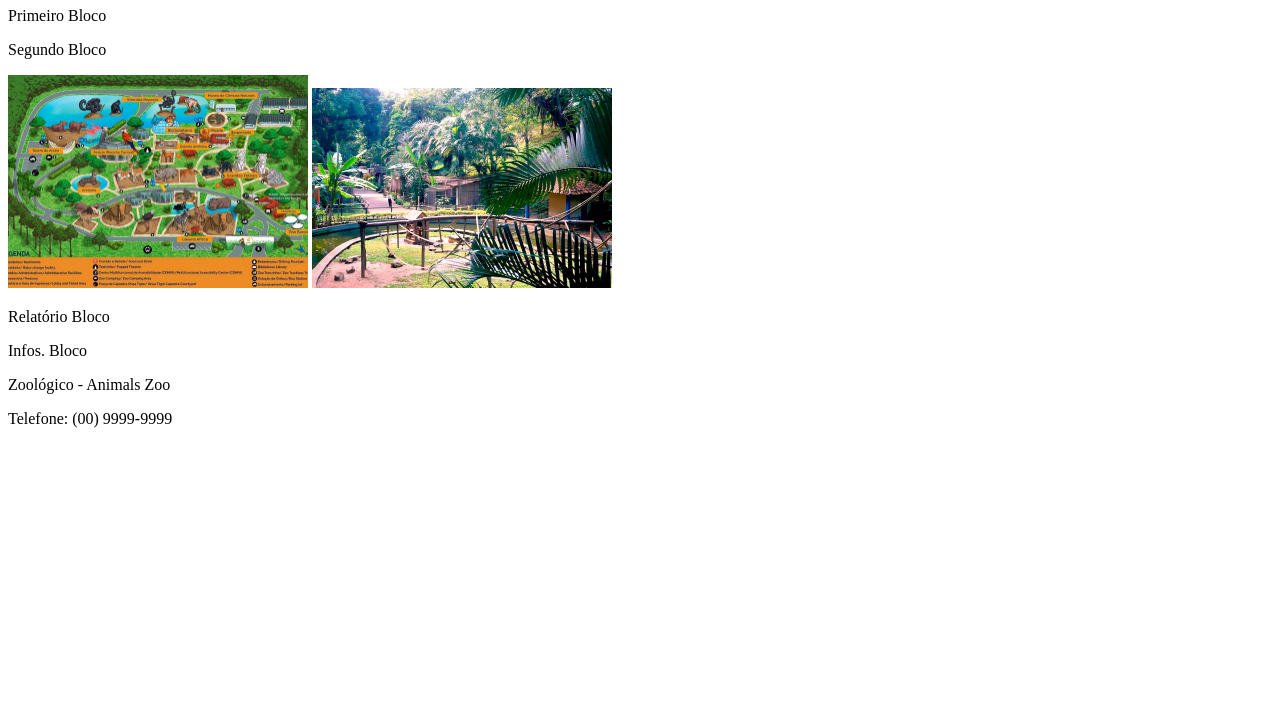
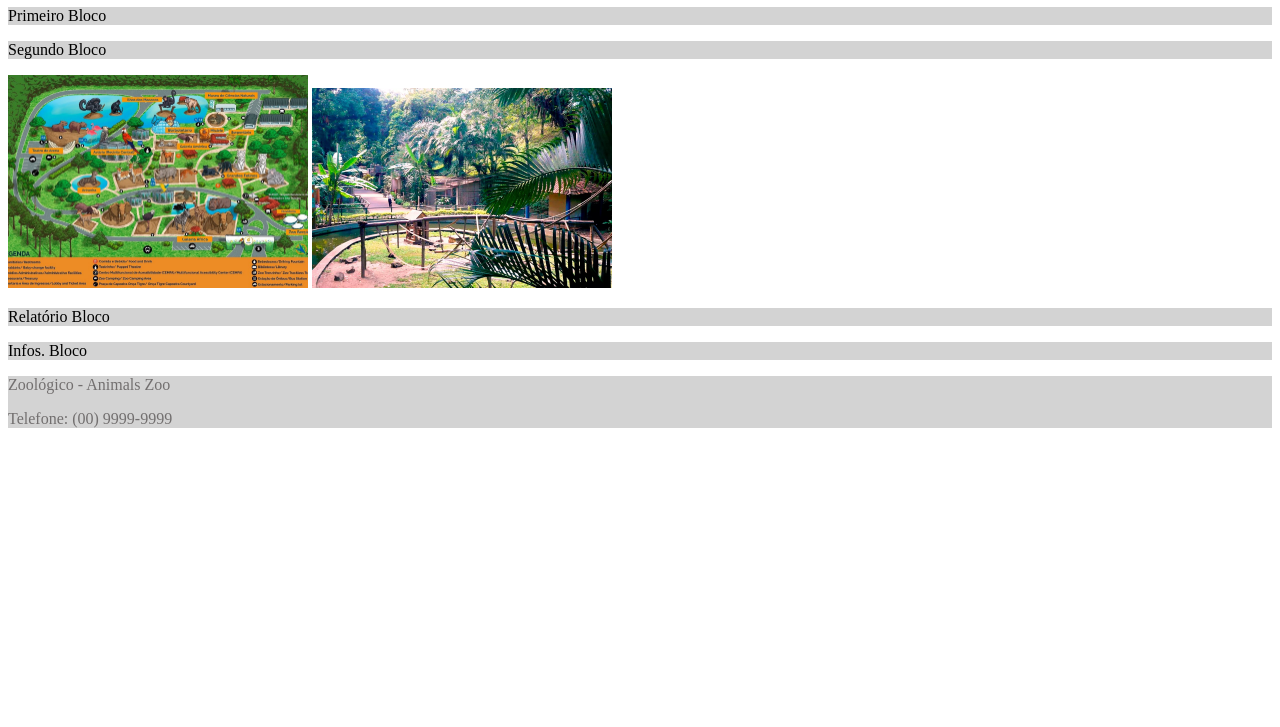
Before and after one commit to Fernando-vitorrr/site-Zool-gico, a plain HTML site: page index.html in a window 1280 px wide. Shown: the part 73-800 px from the top of the page. Drawn offline with Linux system fonts and the light colour scheme.

Commit message:
alterações com estilos

```diff
--- a/index.html
+++ b/index.html
@@ -5,20 +5,55 @@
     <meta http-equiv="X-UA-Compatible" content="IE=edge" />
     <meta name="viewport" content="width=device-width, initial-scale=1.0" />
     <title>Animals Zoo</title>
+
+    <style>
+      body {
+        background-color: rgba(255, 255, 255, 0.851);
+      }
+      h1 {
+        color: aqua;
+      }
+
+      #pri_bloco {
+        background-color: lightgrey;
+      }
+      #seg_bloco {
+        background-color: lightgrey;
+      }
+
+      #rela_bloco {
+        background-color: lightgrey;
+      }
+      #info_bloco {
+        background-color: lightgrey;
+      }
+
+      footer {
+        background-color: lightgrey;
+      }
+
+      #roda_1 {
+        color: rgb(114, 111, 111);
+      }
+
+      #roda_2 {
+        color: rgb(114, 111, 111);
+      }
+    </style>
   </head>
   <body>
     <h1>Animals Zoo</h1>
-    <p>Primeiro Bloco</p>
-    <p>Segundo Bloco</p>
+    <p id="pri_bloco">Primeiro Bloco</p>
+    <p id="seg_bloco">Segundo Bloco</p>
 
     <img src="img/mapa-zoo.jpeg" width="300px" />
     <img src="img/zoologico.jpg" width="300px" />
-    <p>Relatório Bloco</p>
-    <p>Infos. Bloco</p>
+    <p id="rela_bloco">Relatório Bloco</p>
+    <p id="info_bloco">Infos. Bloco</p>
 
     <footer>
-      <p>Zoológico - Animals Zoo</p>
-      <p>Telefone: (00) 9999-9999</p>
+      <p id="roda_1">Zoológico - Animals Zoo</p>
+      <p id="roda_2">Telefone: (00) 9999-9999</p>
     </footer>
   </body>
 </html>
```
